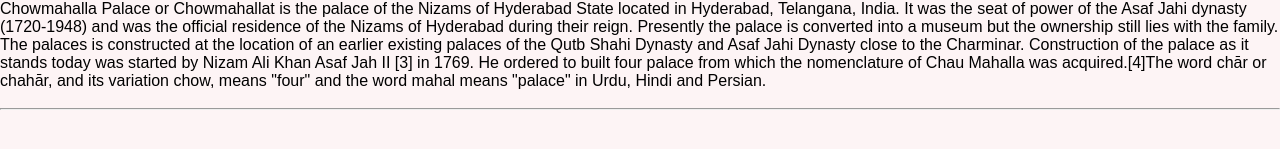
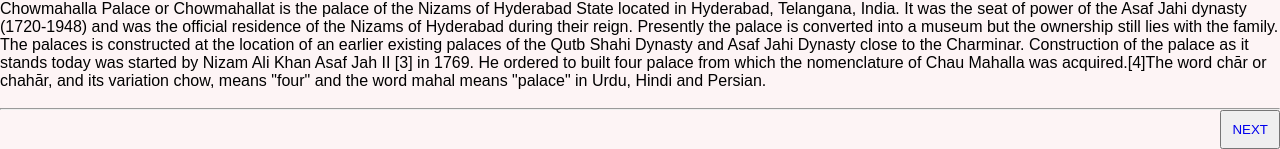
Before and after one commit to adhitya643/project1, a plain HTML site: page index.html in a window 1280 px wide. Shown: the part 3706-3855 px from the top of the page. Before the commit the page ends 3816 px from the top, so only its background shows below. Drawn offline with Linux system fonts and the light colour scheme.

Commit message:
Update index.html

```diff
--- a/index.html
+++ b/index.html
@@ -4,6 +4,20 @@
 <head>
 	<title>About Hyderabad City</title>
 <link rel="stylesheet" href="sample.css" />
+
+	<style>
+.btn{
+    display: flex;
+    padding: 10px;
+    justify-content: center;
+    align-items: center;
+    flex-direction: row;
+    float: right;
+}
+.btn a{
+text-decoration:none;
+}
+</style>
 </head>
 <body>
 
@@ -12,7 +26,19 @@
 
 	</script>
 
-
+<style>
+.btn{
+    display: flex;
+    padding: 10px;
+    justify-content: center;
+    align-items: center;
+    flex-direction: row;
+    float: right;
+}
+.btn a{
+text-decoration:none;
+}
+</style>
 
 
        <footer style="height:auto; background-color:#FEFF86;">
@@ -139,6 +165,7 @@ close to the Charminar. Construction of the palace as it stands today was starte
 
 <hr>
 
+	       <button class="btn"><a href ="file:///C:/Users/Madala%20Akhila/Desktop/about2.html">NEXT</a></button>
 
 
 
```
